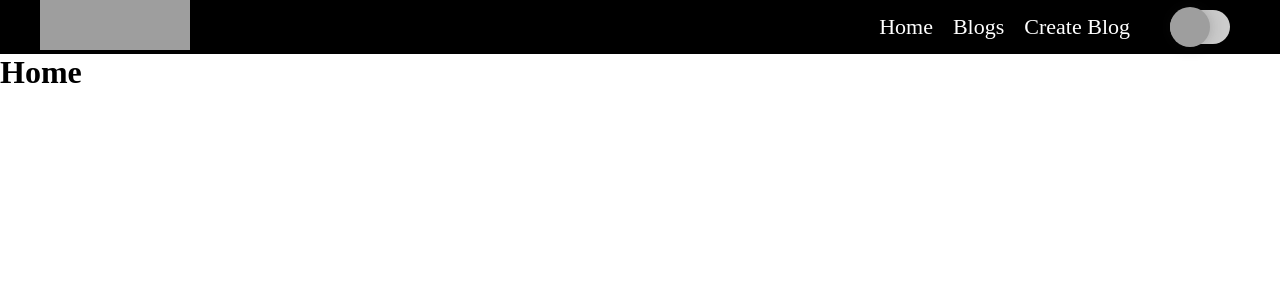
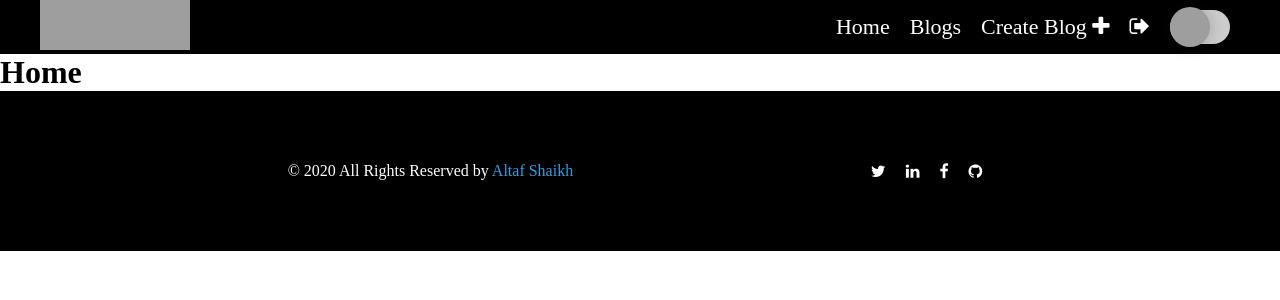
Before and after one commit to altafshaikh/react-blog-frontend-app, a React (Create React App) app: page / in a window 1280 px wide. Shown: the top 300 px of the page. Built offline with nearby package versions, Linux system fonts and the light colour scheme; grey boxes are pictures that could not be loaded.

Commit message:
footer implemented

```diff
--- a/public/index.html
+++ b/public/index.html
@@ -24,7 +24,12 @@
       work correctly both with client-side routing and a non-root public URL.
       Learn how to configure a non-root public URL by running `npm run build`.
     -->
-    <title>React App</title>
+
+    <title>Blog App</title>
+    <link
+      rel="stylesheet"
+      href="https://stackpath.bootstrapcdn.com/font-awesome/4.7.0/css/font-awesome.min.css"
+    />
   </head>
   <body>
     <noscript>You need to enable JavaScript to run this app.</noscript>
--- /dev/null
+++ b/src/components/Footer.jsx
@@ -0,0 +1,29 @@
+import React from "react";
+
+export default function Footer() {
+  return (
+    <footer>
+      <p class="copy">
+        &copy; 2020 All Rights Reserved by <span>Altaf Shaikh</span>
+      </p>
+      <div class="social-links">
+        <a
+          href="https://mobile.twitter.com/ialtafshaikh"
+          class="fa fa-twitter twitter"
+        ></a>
+        <a
+          href="https://www.linkedin.com/in/ialtafshaikh/"
+          class="fa fa-linkedin linkedin"
+        ></a>
+        <a
+          href="https://www.instagram.com/ialtafshaikh"
+          class="fa fa-facebook facebook"
+        ></a>
+        <a
+          href="https://github.com/altafshaikh"
+          class="fa fa-github github"
+        ></a>
+      </div>
+    </footer>
+  );
+}
--- a/src/routes/router.js
+++ b/src/routes/router.js
@@ -6,6 +6,7 @@ import Home from "../pages/Home";
 
 //components
 import Navigation from "../components/Navbar";
+import Footer from "../components/Footer";
 
 //sass
 import "../sass/style.scss";
@@ -20,6 +21,7 @@ export default class Router extends Component {
           <Switch>
             <Route path="/" exact component={Home} />
           </Switch>
+          <Footer />
         </BrowserRouter>
       </div>
     );
```
Also changed, not shown: 1 other file (tests, documents, lock files or other folders).
